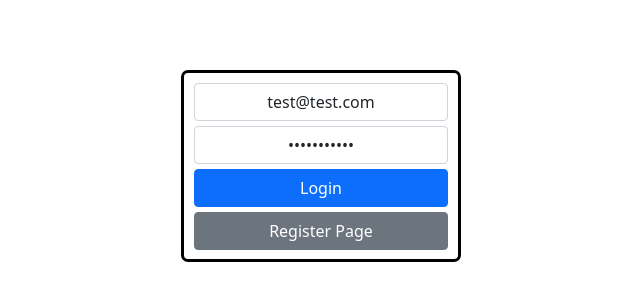
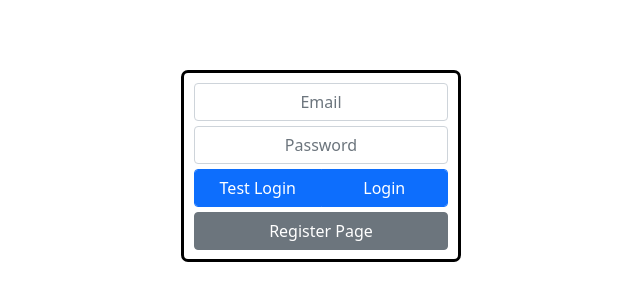
Before and after one commit to TalanVladimir/my-react, a React app: page /login in a window 1280 px wide. Shown: the part 234-534 px from the top of the page, without its empty margins (319-959 px from the left). Built offline with nearby package versions, Linux system fonts and the light colour scheme; no server answers.

Commit message:
fork: add default login

```diff
--- a/src/components/Login/Login.tsx
+++ b/src/components/Login/Login.tsx
@@ -6,7 +6,6 @@ import { Link, useHistory } from "react-router-dom";
 import { useAuthState } from "react-firebase-hooks/auth";
 import { auth, login } from "../../services/firebase";
 
-// import { Spinner } from "react-bootstrap";
 import Spinner from "../Spinner";
 
 import "./styles.scss";
@@ -22,10 +21,7 @@ const Login = () => {
   const defEmail = "test@test.com";
   const defPassword = "TestTest123";
 
-  useEffect(() => {
-    setEmail(defEmail);
-    setPassword(defPassword);
-  }, []);
+  useEffect(() => {}, []);
 
   useEffect(() => {
     if (loading) {
@@ -70,9 +66,28 @@ const Login = () => {
               onChange={(e) => setPassword(e.target.value)}
             />
           </Form.Group>
-          <Button variant='primary' type='submit' disabled={wrong}>
-            Login
-          </Button>
+          <Form.Group className='input-group'>
+            <Button
+              className='form-control'
+              variant='primary'
+              type='submit'
+              disabled={wrong}
+              onClick={() => {
+                setEmail(defEmail);
+                setPassword(defPassword);
+              }}
+            >
+              Test Login
+            </Button>
+            <Button
+              className='form-control'
+              variant='primary'
+              type='submit'
+              disabled={wrong}
+            >
+              Login
+            </Button>
+          </Form.Group>
           <Button
             variant='secondary'
             type='button'
```
